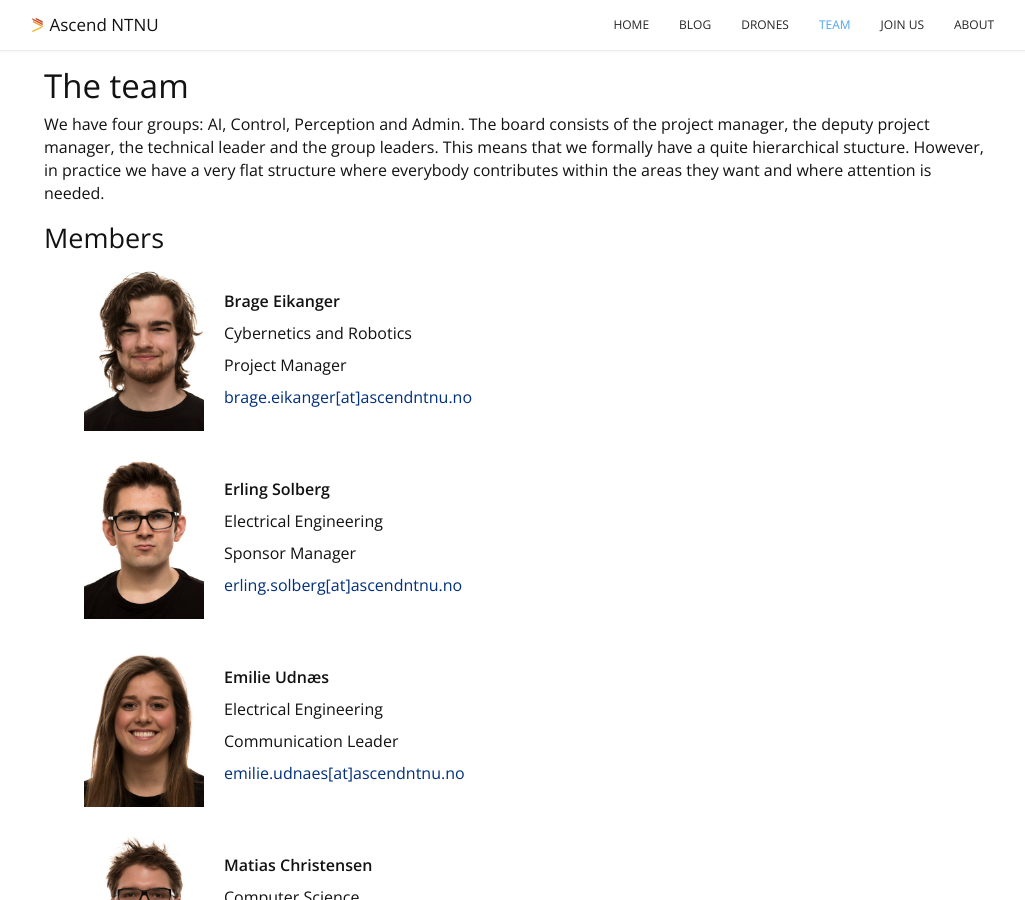
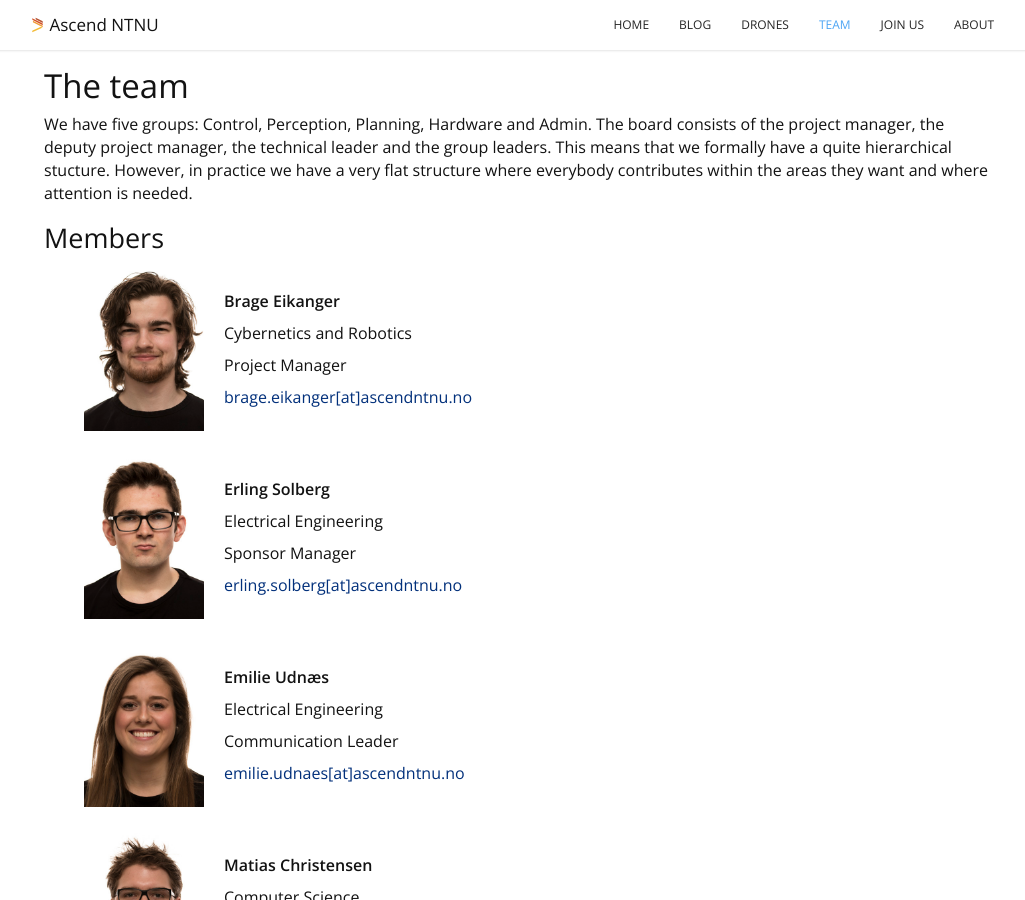
Before and after one commit to AscendNTNU/AscendNTNU.github.io, a Jekyll site: the page built from team.html, in a window 1280 px wide and 900 px high. Shown: the whole window, without its empty margins (121-1146 px from the left). Built offline with Jekyll 4.4.1, drawn with Linux system fonts in a browser that asks for light colours.

Commit message:
Added new group on the team page

```diff
--- a/team.html
+++ b/team.html
@@ -9,7 +9,7 @@ permalink: /team/
 			<section>
 				<h1>The team</h1>
 				<p>
-					We have four groups: AI, Control, Perception and Admin. The board consists of the project manager, the deputy project manager, the technical leader and the group leaders. This means that we formally have a quite hierarchical stucture. However, in practice we have a very flat structure where everybody contributes within the areas they want and where attention is needed.
+					We have five groups: Control, Perception, Planning, Hardware and Admin. The board consists of the project manager, the deputy project manager, the technical leader and the group leaders. This means that we formally have a quite hierarchical stucture. However, in practice we have a very flat structure where everybody contributes within the areas they want and where attention is needed.
 				</p>
 
 				<h2>Members</h2>
```
